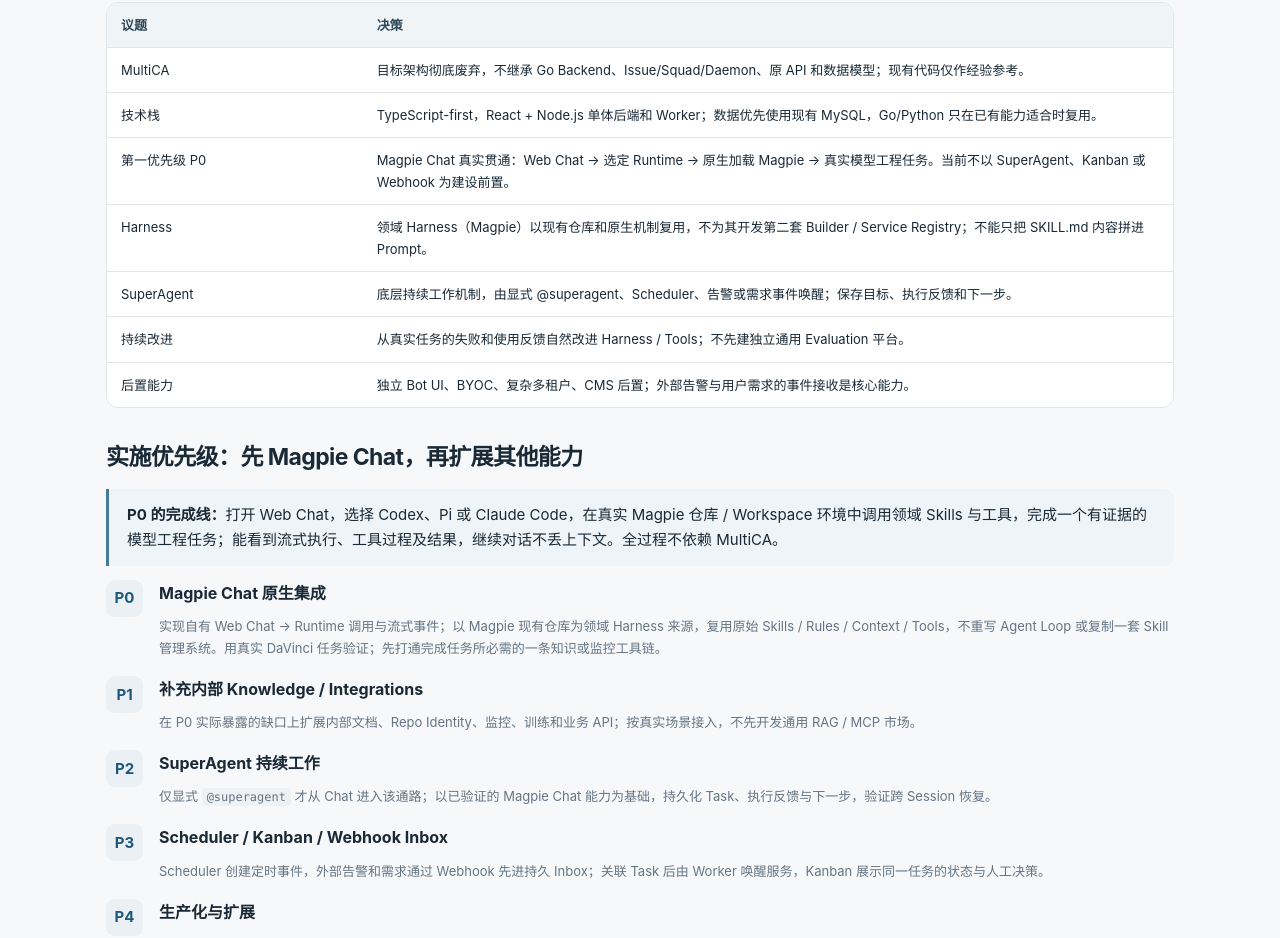
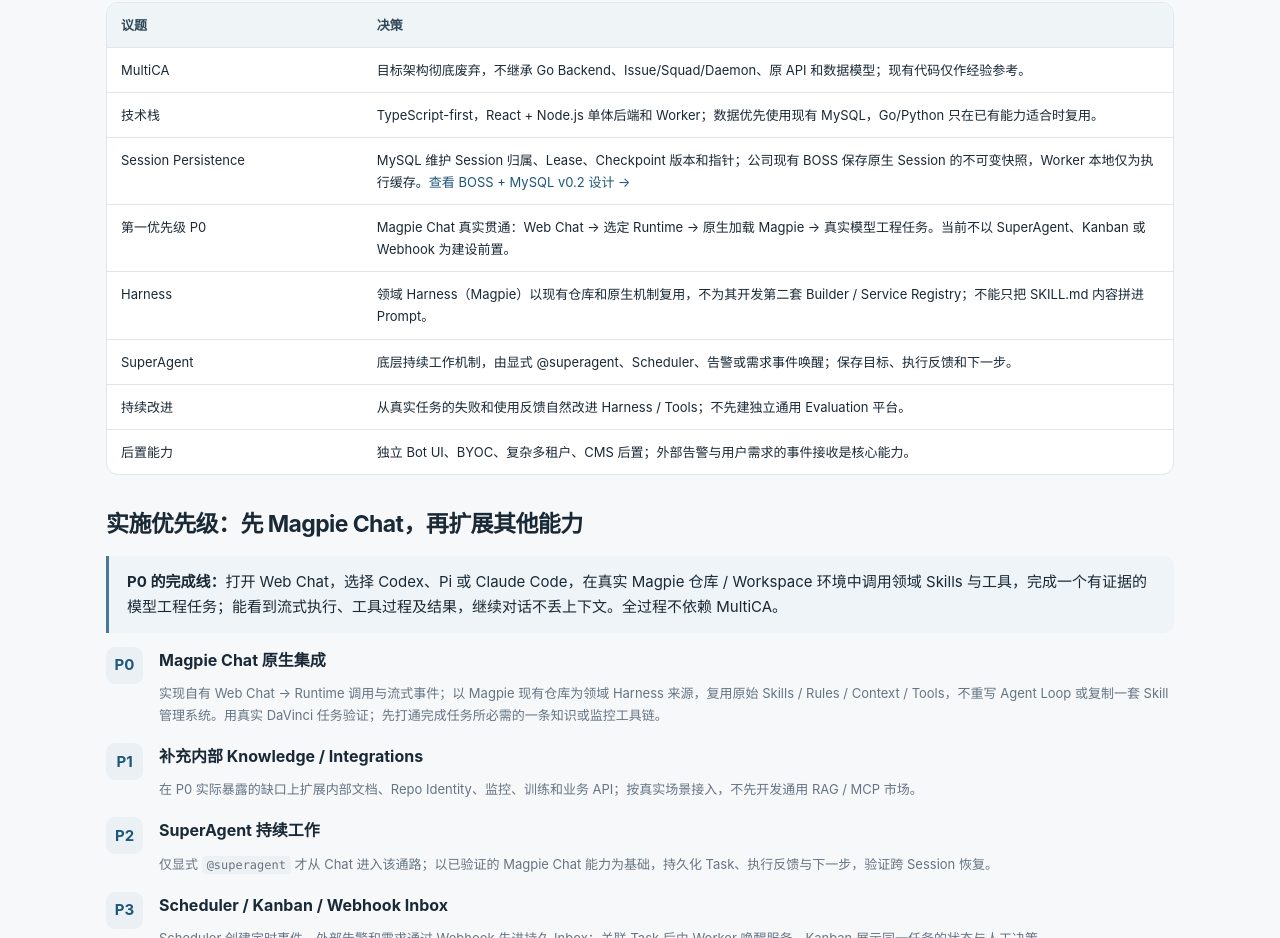
Before and after one commit to feng-y/guide-page, a plain HTML site: page harness-workspace/index.html in a window 1280 px wide. Shown: the part 3559-4497 px from the top of the page. Drawn offline with Linux system fonts and the light colour scheme.

Commit message:
docs: link BOSS session persistence design from Harness plan

```diff
--- a/harness-workspace/index.html
+++ b/harness-workspace/index.html
@@ -78,6 +78,7 @@ footer{padding-top:30px;margin-top:47px;border-top:1px solid var(--line);color:v
 <table><thead><tr><th style="width:24%">议题</th><th>决策</th></tr></thead><tbody>
 <tr><td>MultiCA</td><td>目标架构彻底废弃，不继承 Go Backend、Issue/Squad/Daemon、原 API 和数据模型；现有代码仅作经验参考。</td></tr>
 <tr><td>技术栈</td><td>TypeScript-first，React + Node.js 单体后端和 Worker；数据优先使用现有 MySQL，Go/Python 只在已有能力适合时复用。</td></tr>
+<tr><td>Session Persistence</td><td>MySQL 维护 Session 归属、Lease、Checkpoint 版本和指针；公司现有 BOSS 保存原生 Session 的不可变快照，Worker 本地仅为执行缓存。<a href="../agent-session-persistence/">查看 BOSS + MySQL v0.2 设计 →</a></td></tr>
 <tr><td>第一优先级 P0</td><td>Magpie Chat 真实贯通：Web Chat → 选定 Runtime → 原生加载 Magpie → 真实模型工程任务。当前不以 SuperAgent、Kanban 或 Webhook 为建设前置。</td></tr><tr><td>Harness</td><td>领域 Harness（Magpie）以现有仓库和原生机制复用，不为其开发第二套 Builder / Service Registry；不能只把 SKILL.md 内容拼进 Prompt。</td></tr>
 <tr><td>SuperAgent</td><td>底层持续工作机制，由显式 @superagent、Scheduler、告警或需求事件唤醒；保存目标、执行反馈和下一步。</td></tr>
 <tr><td>持续改进</td><td>从真实任务的失败和使用反馈自然改进 Harness / Tools；不先建独立通用 Evaluation 平台。</td></tr>
```
